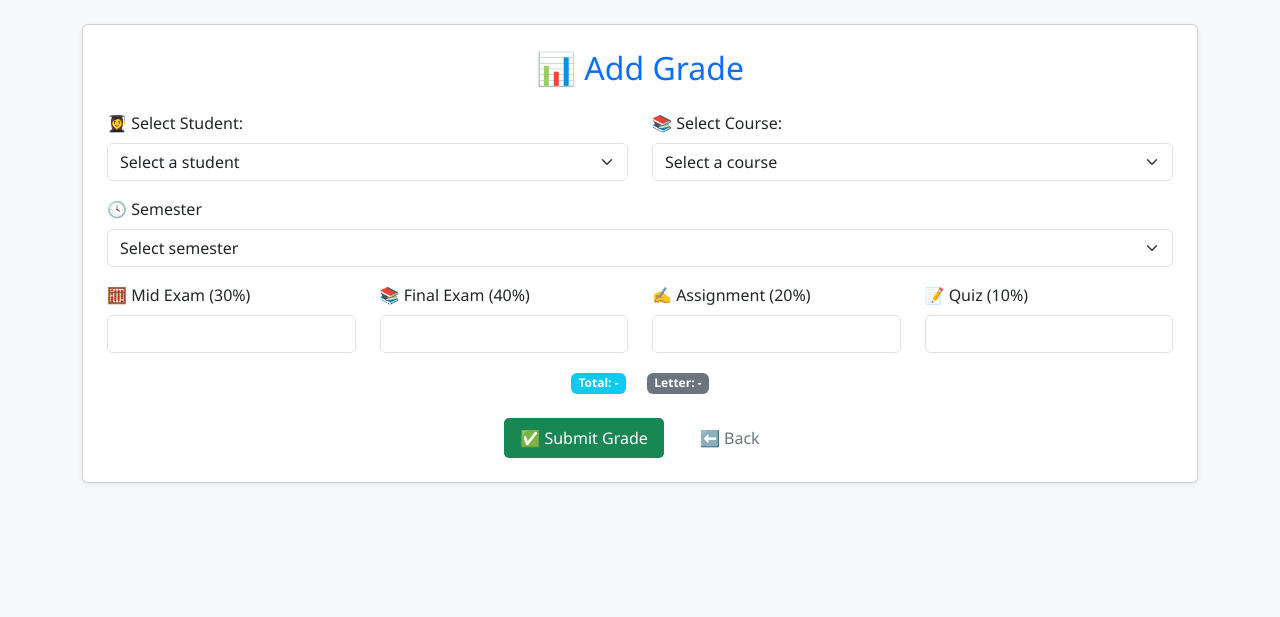
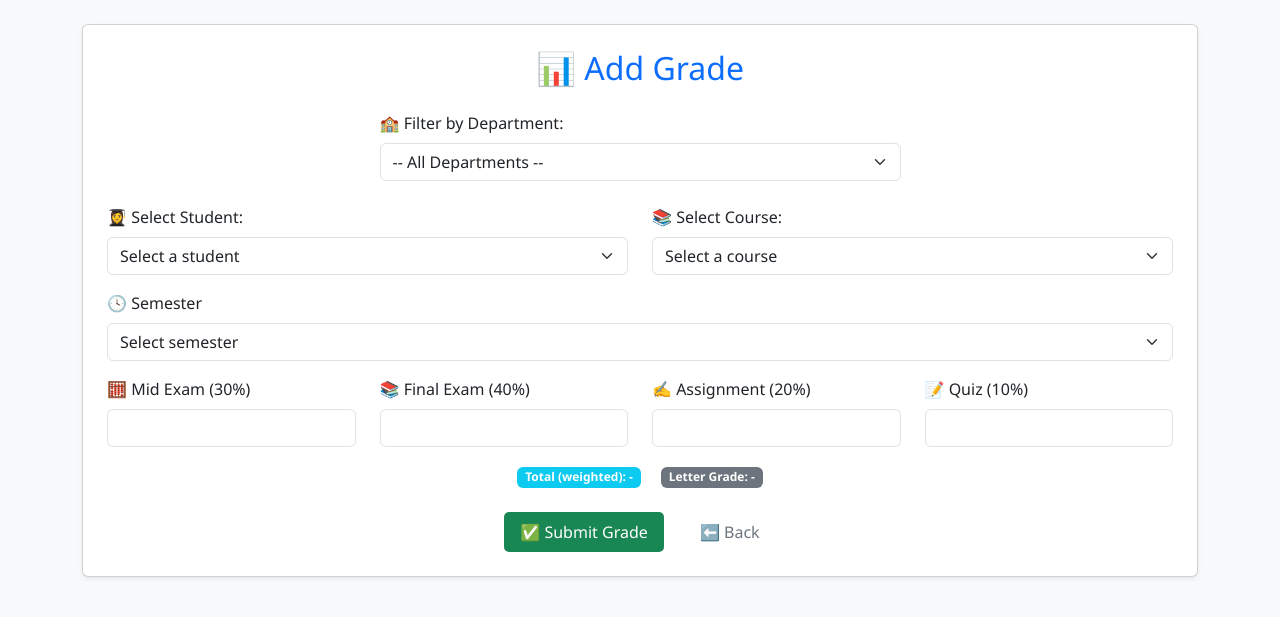
Before and after one commit to groupsystemm/online, a Flask app: template templates/add_grade.html in a window 1280 px wide. Shown: the top 617 px of the page. Run offline with Flask 3, Linux system fonts and the light colour scheme; the template is opened without the code that fills it, so the values that code supplies are empty.

Commit message:
Update add_grade.html

```diff
--- a/templates/add_grade.html
+++ b/templates/add_grade.html
@@ -1,5 +1,6 @@
 {% extends "layout.html" %}
 {% block title %}Add Grade{% endblock %}
+
 {% block content %}
 <div class="card shadow-sm p-4">
   <h2 class="text-center text-primary mb-4">📊 Add Grade</h2>
@@ -10,6 +11,24 @@
     <div class="alert alert-danger text-center">{{ error }}</div>
   {% endif %}
 
+  <!-- 🔽 Filter by Department -->
+  <form method="GET" action="/add-grade" class="mb-4">
+    <div class="row">
+      <div class="col-md-6 offset-md-3">
+        <label for="departmentFilter" class="form-label">🏫 Filter by Department:</label>
+        <select id="departmentFilter" class="form-select" name="department" onchange="this.form.submit()">
+          <option value="">-- All Departments --</option>
+          {% for dept in departments %}
+            <option value="{{ dept.name }}" {% if dept.name == selected_dept %}selected{% endif %}>
+              {{ dept.name }}
+            </option>
+          {% endfor %}
+        </select>
+      </div>
+    </div>
+  </form>
+
+  <!-- 📥 Grade Entry Form -->
   <form method="POST" novalidate>
     <div class="row mb-3">
       <div class="col-md-6">
@@ -61,9 +80,10 @@
       </div>
     </div>
 
+    <!-- 🧮 Live Weighted Calculation -->
     <div class="text-center mb-4">
-      <span class="badge bg-info">Total: <span id="total">-</span></span>
-      <span class="badge bg-secondary ms-3">Letter: <span id="letter">-</span></span>
+      <span class="badge bg-info">Total (weighted): <span id="total">-</span></span>
+      <span class="badge bg-secondary ms-3">Letter Grade: <span id="letter">-</span></span>
     </div>
 
     <div class="text-center">
@@ -73,6 +93,7 @@
   </form>
 </div>
 
+<!-- 🧮 JS: Weighted Grade Calculation -->
 <script>
   const mid = document.getElementById("mid");
   const finalExam = document.getElementById("final");
@@ -84,8 +105,10 @@
     const f = parseFloat(finalExam.value) || 0;
     const a = parseFloat(assignment.value) || 0;
     const q = parseFloat(quiz.value) || 0;
-    const total = +(m * 0.3 + f * 0.4 + a * 0.2 + q * 0.1).toFixed(2);
+
+    const total = +(m + f + a + q).toFixed(2);
     document.getElementById("total").innerText = total;
+
     let letter = "-";
     if (total >= 90) letter = "A+";
     else if (total >= 80) letter = "A";
@@ -93,6 +116,7 @@
     else if (total >= 60) letter = "B";
     else if (total >= 50) letter = "C";
     else letter = "F";
+
     document.getElementById("letter").innerText = letter;
   }
 
```
